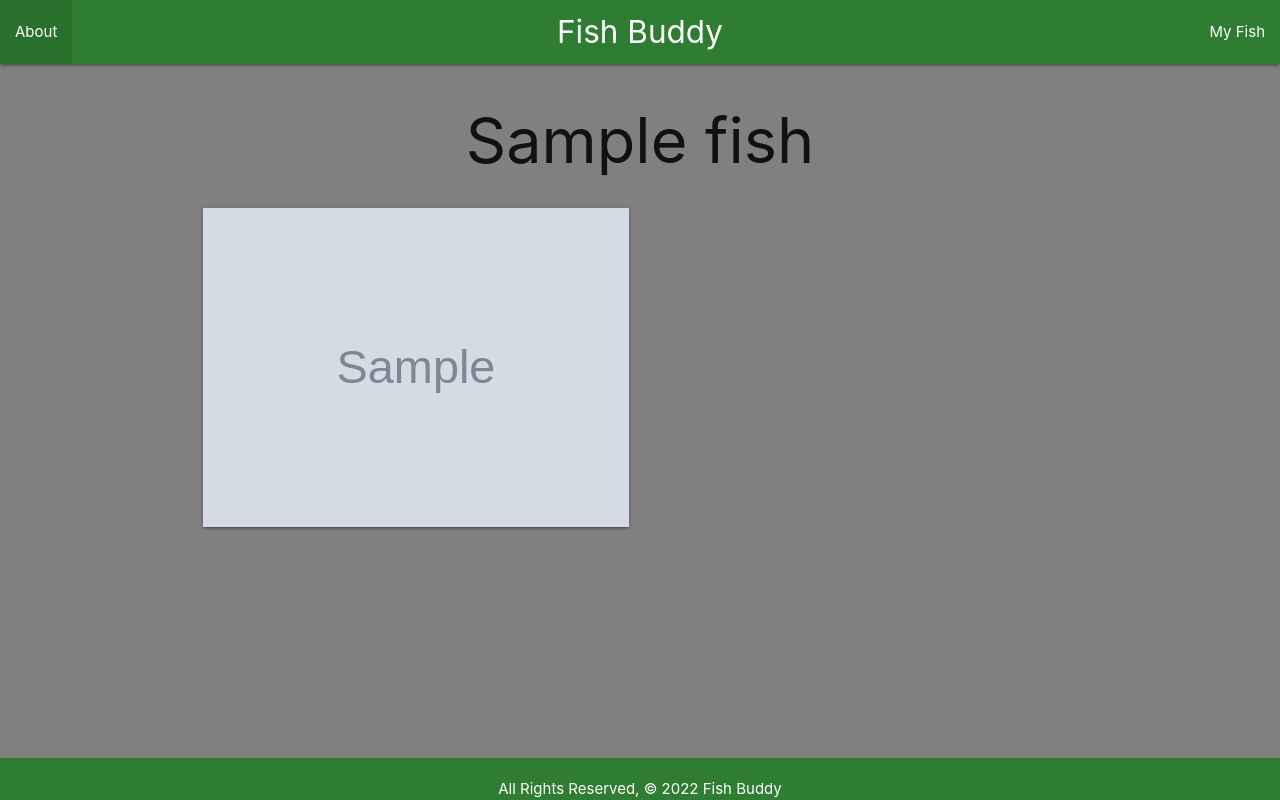
After one commit to Jab7red/Fish_Buddy, a Django app: page /fishes/1/ in a window 1280 px wide. The commit adds this page. Run offline with Django 4.2, Linux system fonts and the light colour scheme; tables that the repository leaves empty hold one stand-in row (values such as "Sample post"); grey boxes marked "Sample" are stand-in pictures.

Commit message:
add detail page for Fish model

```diff
--- a/main_app/static/css/style.css
+++ b/main_app/static/css/style.css
@@ -18,3 +18,11 @@
     text-decoration: underline;
     text-align: center;
   }
+
+  .detail-title {
+    text-align: center;
+  }
+
+  .fish-link {
+    color: black;
+  }
--- /dev/null
+++ b/main_app/templates/fishes/detail.html
@@ -0,0 +1,17 @@
+{% extends 'base.html' %}
+
+{% block content %}
+
+<h1 class="detail-title">{{ fish.name }}</h1>
+
+<div class="row">
+    <div class="col s12 m6">
+        <div class="card">
+            <div class="card-image">
+                <img src="{{ fish.image }}" alt="fish">
+            </div>
+        </div>
+    </div>
+</div>
+
+{% endblock %}
--- a/main_app/urls.py
+++ b/main_app/urls.py
@@ -5,4 +5,5 @@ urlpatterns = [
     path('', views.home, name='home'),
     path('about/', views.about, name='about'),
     path('fishes/', views.fishes_index, name='fishes_index'),
+    path('fishes/<int:fish_id>/', views.fish_detail, name='fish_detail'),
 ]
--- a/main_app/views.py
+++ b/main_app/views.py
@@ -22,3 +22,10 @@ def about(request):
 def fishes_index(request):
     fishes = Fish.objects.all()
     return render(request, 'fishes/index.html', { 'fishes': fishes })
+
+#============
+# Fish Detail
+#============
+def fish_detail(request, fish_id):
+    fish = Fish.objects.get(id=fish_id)
+    return render(request, 'fishes/detail.html', { 'fish': fish })
```
Also changed, not shown: main_app/templates/fishes/index.html (+5 -3 lines).
